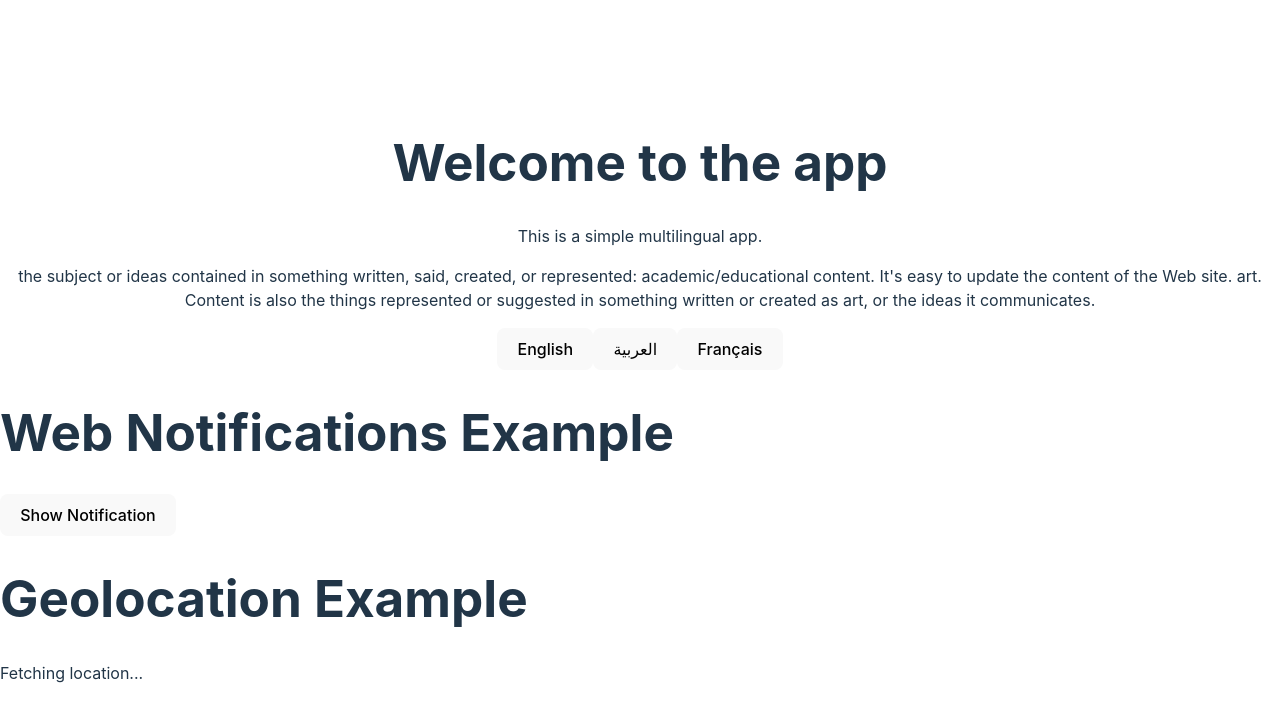
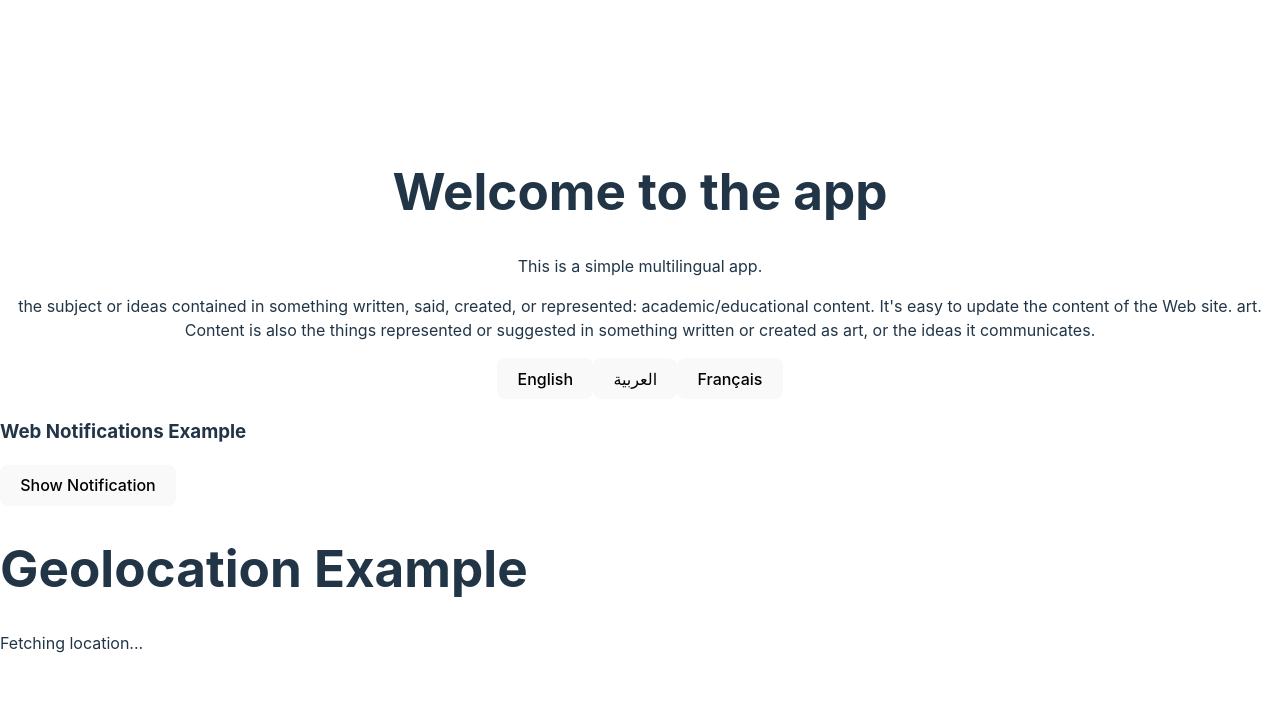
Before and after one commit to bharath-arch/language-i18next, a React (Vite) app: page / in a window 1280 px wide. Shown: the top 722 px of the page. Built offline with nearby package versions, Linux system fonts and the light colour scheme; no server answers.

Commit message:
GeoLocation and Notification

```diff
--- a/src/component/Notification/Notification.jsx
+++ b/src/component/Notification/Notification.jsx
@@ -68,7 +68,7 @@ const NotificationExample = () => {
 
   return (
     <div>
-      <h1>Web Notifications Example</h1>
+      <h3>Web Notifications Example</h3>
       <button onClick={showNotification}>Show Notification</button>
     </div>
   );
```
